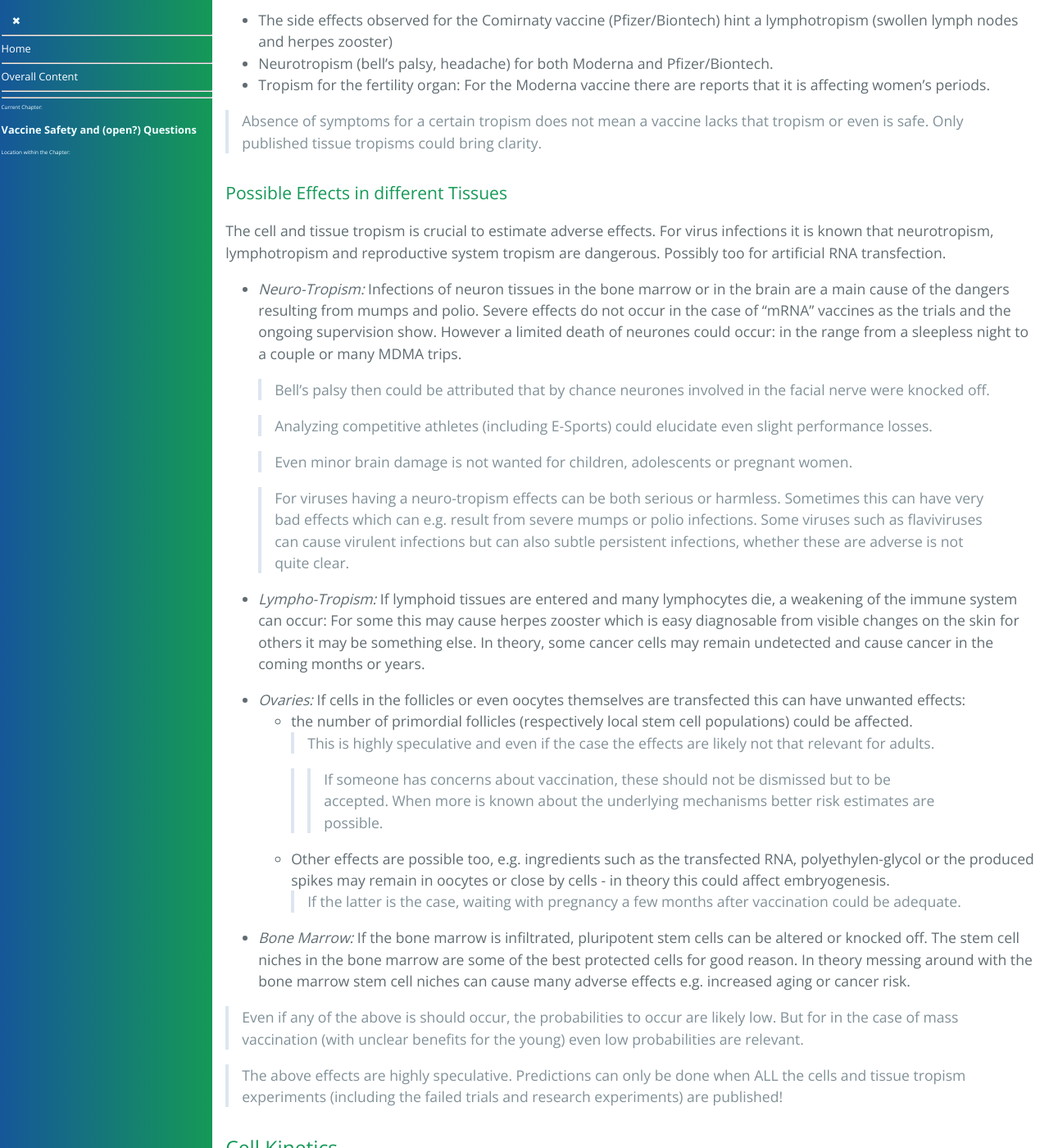
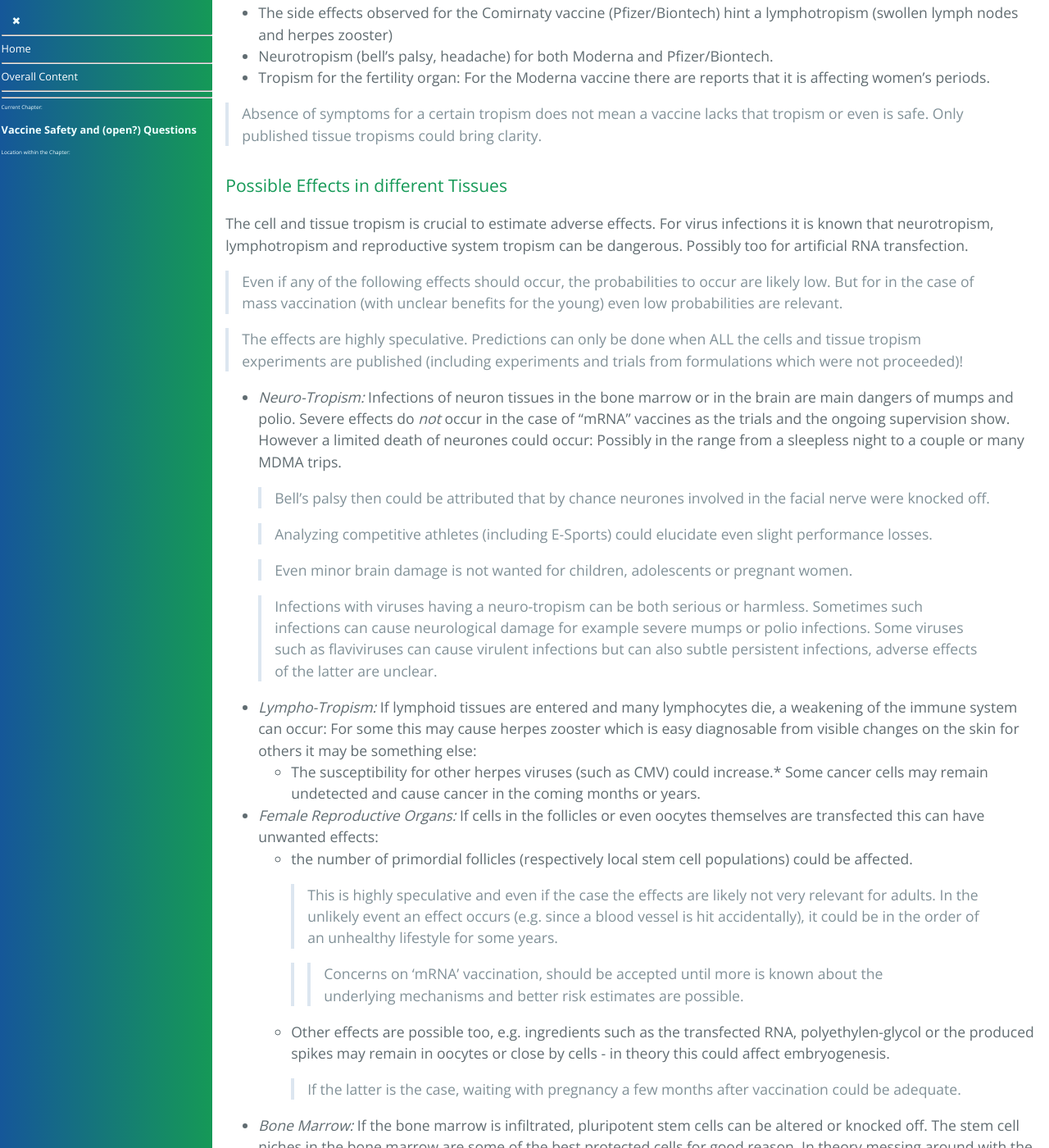
Before and after one commit to forestgrape/coronavirus, a Jekyll site: the page built from 10_vaccines/vaccine_safety.md, in a window 1280 px wide and 1400 px high, scrolled down 8033 px. Shown: the whole window at 82% size. Built offline with Jekyll 4.4.1, drawn with Linux system fonts in a browser that asks for light colours; our own code applies the rules of GitHub Pages for plain Markdown files; some of the changed text lies outside the part shown.

Commit message:
formulations and reorderings

```diff
--- a/10_vaccines/vaccine_safety.md
+++ b/10_vaccines/vaccine_safety.md
@@ -1,4 +1,6 @@
 # Vaccine Safety and (open?) Questions
+
+> mostly written in Summer 2021. Partly out of date and wrong. Updates coming.
 
 __Rolling publication__, new findings and speculations continuously added, since young and healthy people and in some regions even children are not only allowed and motivated but often pressured to take vaccines deemed as safe. Here it is argued that the observed tolerable symptoms do *not* guarantee safety. Safety is relative: for risk persons of old age, no short term adverse effects is enough for vaccines to be much safer than to catch possibly life-threating Covid. However for young, just knowing there are no serious adverse and diagnoseable effects in the next months, does not mean a vaccine is safe, especially since acute Covid is mild, similar to a common cold or flue, for the young . When its about long-term effects there are unknowns both for SARS-CoV-2 infections and for vaccines. *Overall the risk estimation is the protection against adverse events from Covid versus rare and/or speculative adverse effects from vaccination. The possibility of such rare and/or speculative adverse events, is the topic of this page.*
 
@@ -83,8 +85,7 @@ In conclusion, the safety of vaccines can only be ensured by symptoms if a thoro
 ## Recent Updates
 * 23.7.: Extended list of speculative adverse effects:
 	- Intramuscular administrated Adenovirus vaccine may increase the cancer risk (depends on the adenovirus strain, mainly whether they enter replication capable cells).
-	- 'mRNA vaccines' if they have a tropism for the ovaries, they may transfect some follicles.
-  		> Effect could be similar to some years of smoking.
+
 
 
 
@@ -190,9 +191,14 @@ Since no tissue tropism experiments are officially published, the tissue tropism
 
 
 ##### Possible Effects in different Tissues
-The cell and tissue tropism is crucial to estimate adverse effects. For virus infections it is known that neurotropism, lymphotropism and reproductive system tropism are dangerous. Possibly too for artificial RNA transfection.
+The cell and tissue tropism is crucial to estimate adverse effects. For virus infections it is known that neurotropism, lymphotropism and reproductive system tropism can be dangerous. Possibly too for artificial RNA transfection.
 
-* *Neuro-Tropism:* Infections of neuron tissues in the bone marrow or in the brain are a main cause of the dangers resulting from mumps and polio. Severe effects do not occur in the case of "mRNA" vaccines as the trials and the ongoing supervision show. However a limited death of neurones could occur: in the range from a sleepless night to a couple or many MDMA trips.
+> Even if any of the following effects should occur, the probabilities to occur are likely low. But for in the case of mass vaccination (with unclear benefits for the young) even low probabilities are relevant.
+
+> The effects are highly speculative. Predictions can only be done when ALL the cells and tissue tropism experiments are published (including experiments and trials from formulations which were not proceeded)!
+
+
+* *Neuro-Tropism:* Infections of neuron tissues in the bone marrow or in the brain are main dangers of mumps and polio. Severe effects do *not* occur in the case of "mRNA" vaccines as the trials and the ongoing supervision show. However a limited death of neurones could occur: Possibly in the range from a sleepless night to a couple or many MDMA trips.
 
 	> Bell's palsy then could be attributed that by chance neurones involved in the facial nerve were knocked off.
 
@@ -200,24 +206,24 @@ The cell and tissue tropism is crucial to estimate adverse effects. For virus in
 
 	> Even minor brain damage is not wanted for children, adolescents or pregnant women.
 
-	> For viruses having a neuro-tropism effects can be both serious or harmless. Sometimes this can have very bad effects which can e.g. result from severe mumps or polio infections. Some viruses such as flaviviruses can cause virulent infections but can also subtle persistent infections, whether these are adverse is not quite clear.
+	> Infections with viruses having a neuro-tropism can be both serious or harmless. Sometimes such infections can cause neurological damage for example severe mumps or polio infections. Some viruses such as flaviviruses can cause virulent infections but can also subtle persistent infections, adverse effects of the latter are unclear.
 
-* *Lympho-Tropism:* If lymphoid tissues are entered and many lymphocytes die, a weakening of the immune system can occur: For some this may cause herpes zooster which is easy diagnosable from visible changes on the skin for others it may be something else. In theory, some cancer cells may remain undetected and cause cancer in the coming months or years.
+* *Lympho-Tropism:* If lymphoid tissues are entered and many lymphocytes die, a weakening of the immune system can occur: For some this may cause herpes zooster which is easy diagnosable from visible changes on the skin for others it may be something else:
+  * The susceptibility for other herpes viruses (such as CMV) could increase.* Some cancer cells may remain undetected and cause cancer in the coming months or years.
 
-* *Ovaries:* If cells in the follicles or even oocytes themselves are transfected this can have unwanted effects:
+* *Female Reproductive Organs:* If cells in the follicles or even oocytes themselves are transfected this can have unwanted effects:
   * the number of  primordial follicles (respectively local stem cell populations) could be affected.
-  	> This is highly speculative and even if the case the effects are likely not that relevant for adults.
 
-	>> If someone has concerns about vaccination, these should not be dismissed but to be accepted. When more is known about the underlying mechanisms better risk estimates are possible.
+	> This is highly speculative and even if the case the effects are likely not very relevant for adults. In the unlikely event an effect occurs (e.g. since a blood vessel is hit accidentally), it could be in the order of an unhealthy lifestyle for some years.
+
+	>> Concerns on 'mRNA' vaccination, should be accepted until more is known about the underlying mechanisms and better risk estimates are possible.
+
   * Other effects are possible too, e.g. ingredients such as the transfected RNA, polyethylen-glycol or the produced spikes may remain in oocytes or close by cells - in theory this could affect embryogenesis.
   	> If the latter is the case, waiting with pregnancy a few months after vaccination could be adequate.
 
-* *Bone Marrow:* If the bone marrow is infiltrated, pluripotent stem cells can be altered or knocked off. The stem cell niches in the bone marrow are some of the best protected cells for good reason. In theory messing around with the bone marrow stem cell niches can cause many adverse effects e.g. increased aging or cancer risk.
+* *Bone Marrow:* If the bone marrow is infiltrated, pluripotent stem cells can be altered or knocked off. The stem cell niches in the bone marrow are some of the best protected cells for good reason. In theory messing around with the bone marrow stem cell niches can cause many adverse effects such as increased cancer risk.
 
 
-> Even if any of the above is should occur, the probabilities to occur are likely low. But for in the case of mass vaccination (with unclear benefits for the young) even low probabilities are relevant.
-
-> The above effects are highly speculative. Predictions can only be done when ALL the cells and tissue tropism experiments (including the failed trials and research experiments) are published!
 
 
 
@@ -295,7 +301,7 @@ Adenoviruses vaccines used adenoviruses rendered replication incapable but apart
 
 ## Appendix
 ### TBEV Infections
-> Coincidentally when thinking about the above kinetics in early summer 2021, I didn't pay attention to ticks, caught one and likely also caught tick-borne encephalitis virus (TBEV). Stupidly didn't screen for ticks afterwards and realized the tick late, which increases the chance for the transmission tick borne pathogens (Borrelia are unlikely due to symptoms and due to 2x200mg doxycycline post-exposure prophylaxis). The initial illness was very mild which was followed by a regular but slight back pain for a couple of months which mostly went away by now - so I seem to have been lucky and come through without much sequela.
+> Coincidentally when thinking about the above kinetics in early summer 2021, I didn't pay attention to ticks, caught one and likely also caught tick-borne encephalitis virus (TBEV). Stupidly didn't screen for ticks afterwards and realized the tick late, which increases the chance for the transmission tick borne pathogens (Borrelia are unlikely due to symptoms and due to 2x200mg doxycycline post-exposure prophylaxis). The initial illness was very mild which was followed by a regular but slight back pain for a couple of months which more and more faded - so I seem to have been lucky and come through without sequela.
 
 > There are vaccines against TBEV which protect mice against deadly disease and produce IgG antibodies in humans, but the effects (positive or negative e.g. ADE is a risk for flaviviruses) of these vaccines (all inactivated viruses with adjuvants) on subtle but possibly persistent infections are to my knowledge unknown. Ideally there would be a safe vaccine mimicking natural infections. Because 1) wild type infections reliably protect against subsequent infections; however 2) wild type infections have risks associated both short-term and long-term. TBEV protection is useful if one loves to move through nature.
 
```
